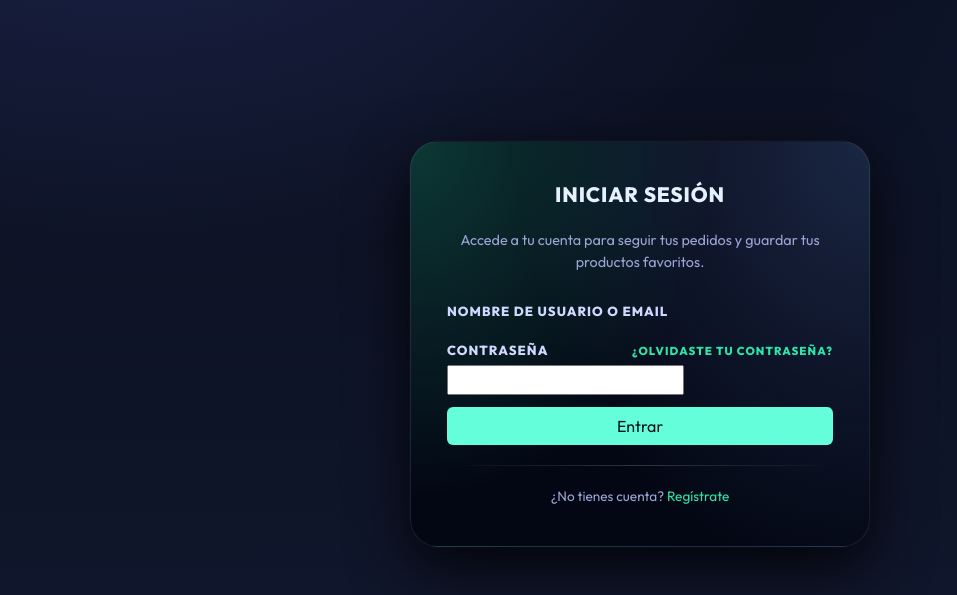
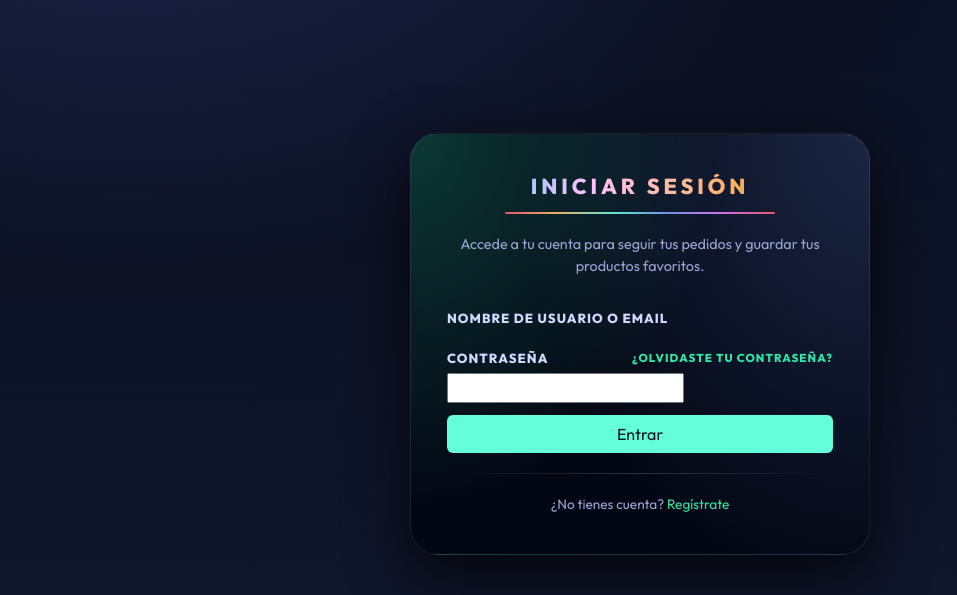
Before and after one commit to Espaik2020/tienda-django, a Django app: page /cuenta/ingresar/ in a window 1280 px wide. Shown: the part 76-671 px from the top of the page, without its empty margins (0-957 px from the left). Run offline with Django 5.2, Linux system fonts and the light colour scheme; data that the repository does not hold is empty; parts of the project's set-up code (start-up, migrations or seed data) failed here and were passed over; some libraries are stand-ins or nearby versions.

Commit message:
Update login.html

```diff
--- a/catalogo/templates/accounts/login.html
+++ b/catalogo/templates/accounts/login.html
@@ -26,20 +26,43 @@
       0 0 0 1px rgba(255,255,255,.02);
     color: #e6f1ff;
   }
+
+  /* ===== TÍTULO CON EFECTO ARCOÍRIS ===== */
   .auth-title {
     font-family: "Outfit", system-ui, -apple-system, BlinkMacSystemFont, "Segoe UI", sans-serif;
-    font-weight: 800;
-    letter-spacing: .04em;
+    font-weight: 900;
+    letter-spacing: .18em;
     text-transform: uppercase;
-    font-size: 1.3rem;
+    font-size: 1.35rem;
     text-align: center;
-    margin-bottom: 1.5rem;
+    margin-bottom: 1.25rem;
+    position: relative;
   }
+  .auth-title span {
+    display: inline-block;
+    background: linear-gradient(90deg,#ff5f6d 0%,#ffc371 20%,#65ffe1 40%,#7aa2ff 60%,#e07bff 80%,#ff5f6d 100%);
+    background-size: 300% 100%;
+    -webkit-background-clip: text;
+    background-clip: text;
+    color: transparent;
+    animation: menuShine 6s linear infinite, hueCycle 12s linear infinite;
+  }
+  .auth-title::after {
+    content: "";
+    display: block;
+    height: 2px;
+    width: 70%;
+    margin: .75rem auto 0;
+    border-radius: 999px;
+    background: linear-gradient(90deg,#ff5f6d,#ffc371,#65ffe1,#7aa2ff,#e07bff,#ff5f6d);
+    opacity: .9;
+  }
+
   .auth-subtitle {
     text-align: center;
     font-size: .9rem;
     color: #9ba4d4;
-    margin-bottom: 1.5rem;
+    margin-bottom: 1.75rem;
   }
   .auth-label {
     font-size: .82rem;
@@ -81,6 +104,16 @@
     background: linear-gradient(90deg, transparent, rgba(255,255,255,.18), transparent);
     margin: 1.25rem 0;
   }
+
+  /* Por si acaso no estuvieran definidas en otro lado */
+  @keyframes menuShine{
+    0%{background-position:0% center}
+    100%{background-position:300% center}
+  }
+  @keyframes hueCycle{
+    0%{filter:hue-rotate(0deg) saturate(120%)}
+    100%{filter:hue-rotate(360deg) saturate(120%)}
+  }
 </style>
 {% endblock %}
 
@@ -88,7 +121,7 @@
 <div class="auth-page container">
   <div class="auth-card">
 
-    <h1 class="auth-title">Iniciar sesión</h1>
+    <h1 class="auth-title"><span>Iniciar sesión</span></h1>
     <p class="auth-subtitle">
       Accede a tu cuenta para seguir tus pedidos y guardar tus productos favoritos.
     </p>
```
